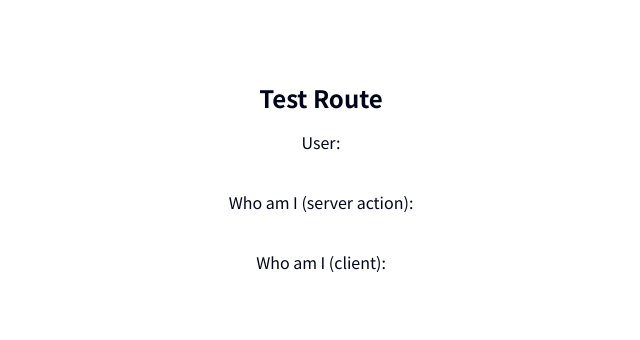
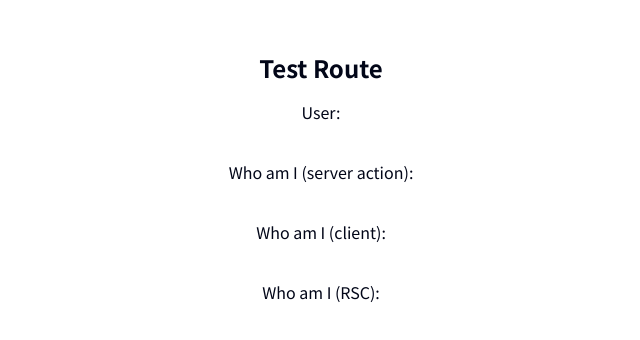
Before and after one commit to yoshi0518/next-auth-credentials, a Next.js app: page /protected in a window 1280 px wide. Shown: the part 222-562 px from the top of the page, without its empty margins (319-959 px from the left). Built offline with nearby package versions, Linux system fonts and the light colour scheme; no server answers.

Commit message:
RSCを通して認証情報を取得

```diff
--- a/src/app/protected/page.tsx
+++ b/src/app/protected/page.tsx
@@ -1,6 +1,7 @@
 import { auth } from '@/auth';
 
 import { WhoAmIApi } from './who-am-i-api';
+import { WhoAmIRSC } from './who-am-i-rsc';
 import { WhoAmIServerAction } from './who-am-i-server-action';
 
 const Page: React.FC = async () => {
@@ -15,6 +16,7 @@ const Page: React.FC = async () => {
       <div>User: {session?.user?.name}</div>
       <WhoAmIServerAction />
       <WhoAmIApi />
+      <WhoAmIRSC />
     </main>
   );
 };
--- /dev/null
+++ b/src/app/protected/who-am-i-rsc.tsx
@@ -0,0 +1,6 @@
+import { auth } from '@/auth';
+
+export const WhoAmIRSC = async () => {
+  const session = await auth();
+  return <div className="mt-5">Who am I (RSC): {session?.user?.name}</div>;
+};
```
